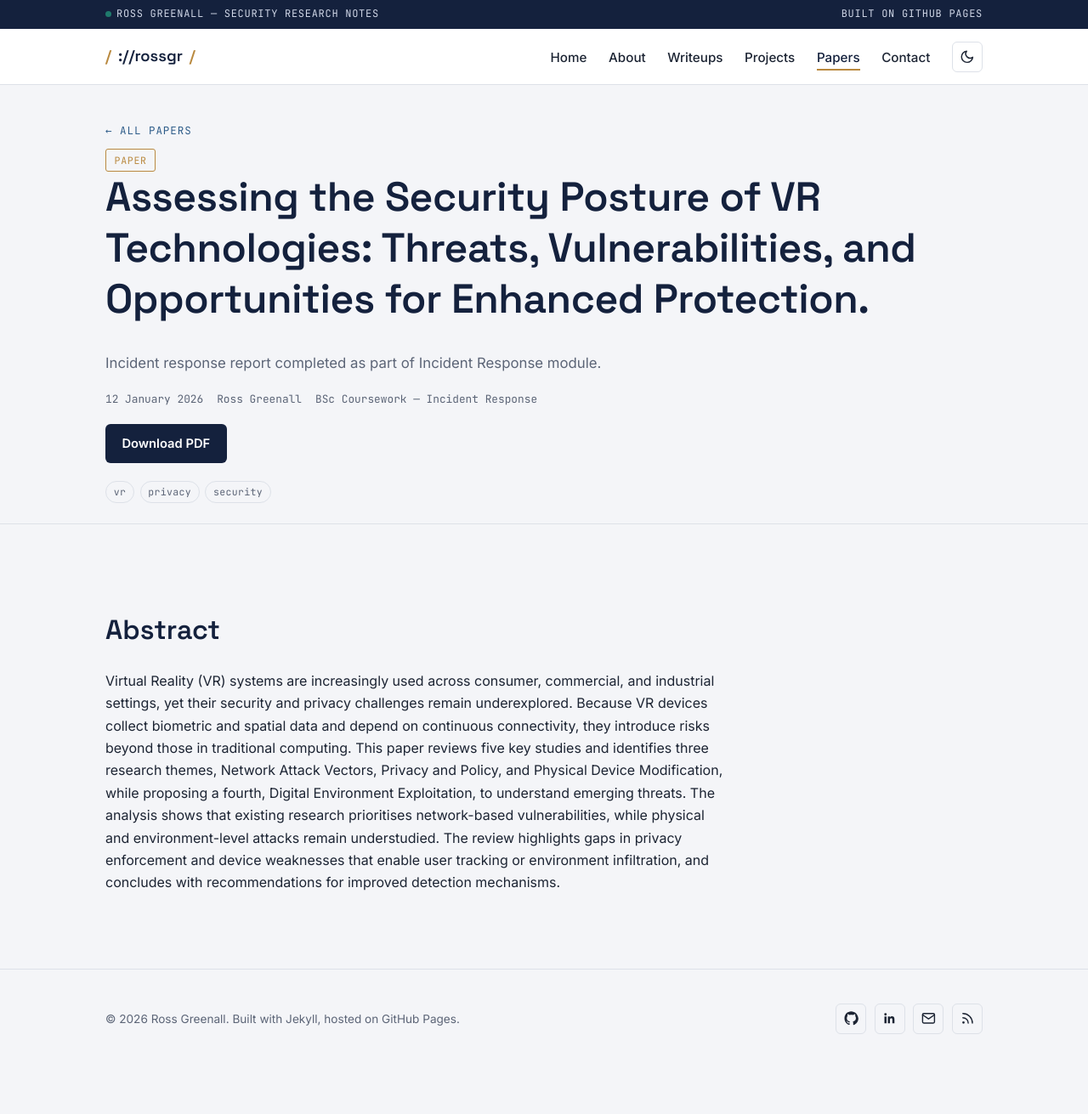
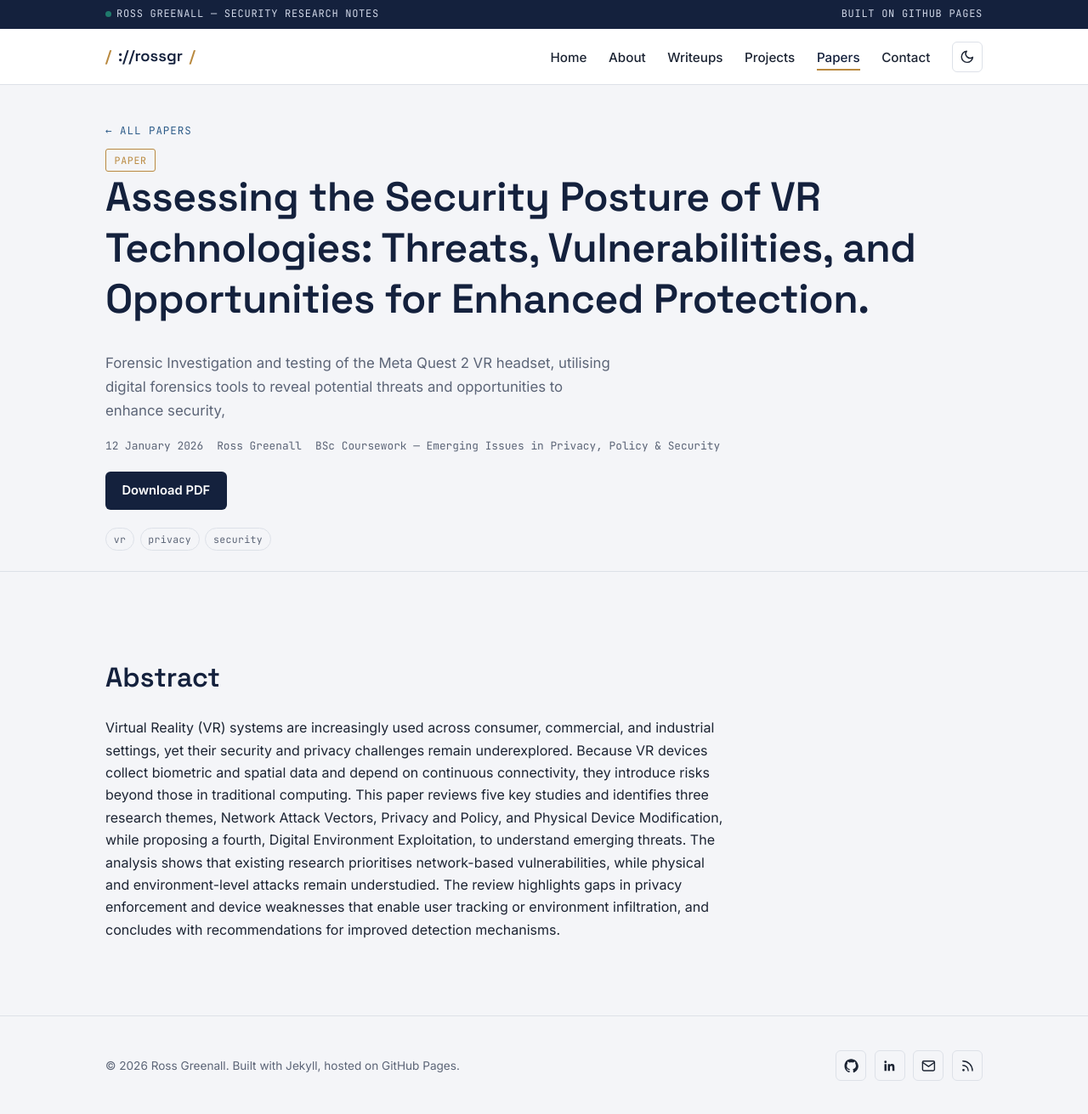
Before and after one commit to rossgr/rossgr.github.io, a Jekyll site: the page built from _papers/emerging.md, in a window 1280 px wide and 1312 px high. Shown: the whole window at 85% size. Built offline with Jekyll 4.4.1, drawn with Linux system fonts in a browser that asks for light colours.

```diff
--- a/_papers/emerging.md
+++ b/_papers/emerging.md
@@ -1,9 +1,9 @@
 ---
 title: "Assessing the Security Posture of VR Technologies: Threats, Vulnerabilities, and Opportunities for Enhanced Protection."
 date: 2026-01-12
-summary: "Incident response report completed as part of Incident Response module."
+summary: "Forensic Investigation and testing of the Meta Quest 2 VR headset, utilising digital forensics tools to reveal potential threats and opportunities to enhance security,"
 authors: "Ross Greenall"
-venue: "BSc Coursework — Incident Response"
+venue: "BSc Coursework — Emerging Issues in Privacy, Policy & Security"
 pdf: "/assets/papers/emerging.pdf"
 tags: [vr, privacy, security]
 ---
```
Also changed, not shown: _papers/incident.md (+1 -1 lines), 1 other file.
